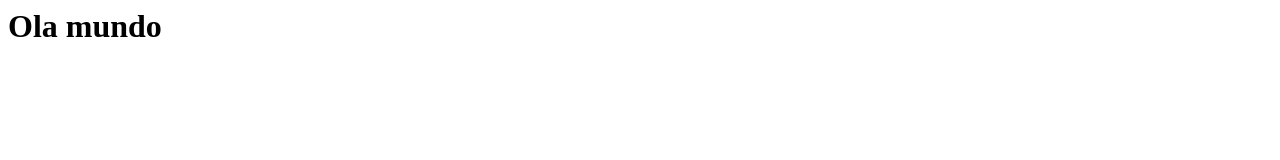
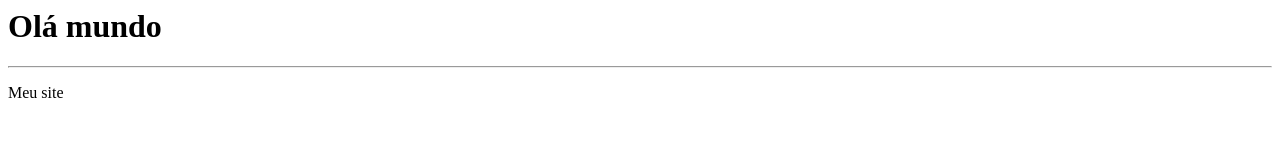
Before and after one commit to bea-girao/bea-girao.github.io, a plain HTML site: page index.html in a window 1280 px wide. Drawn offline with Linux system fonts and the light colour scheme.

Commit message:
Adicionei um paragrafo e corrigi a palavra o titulo

```diff
--- a/index.html
+++ b/index.html
@@ -1 +1,5 @@
-<h1>Ola mundo</h1>
+<h1>Olá mundo</h1>
+<hr>
+<p>
+  Meu site
+</p>
```
